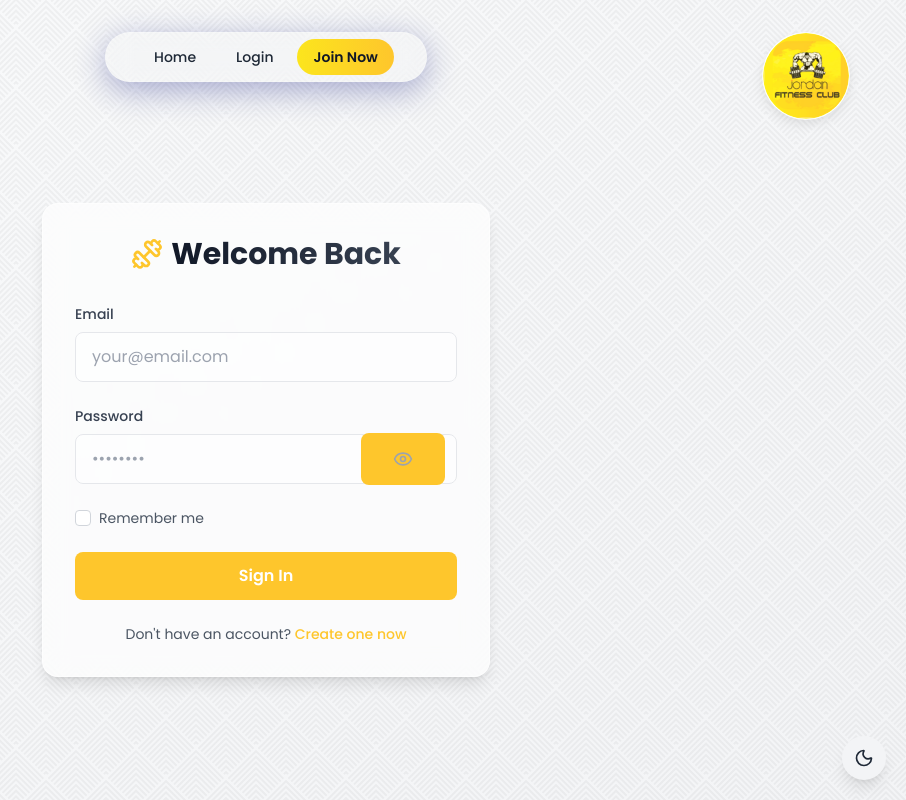
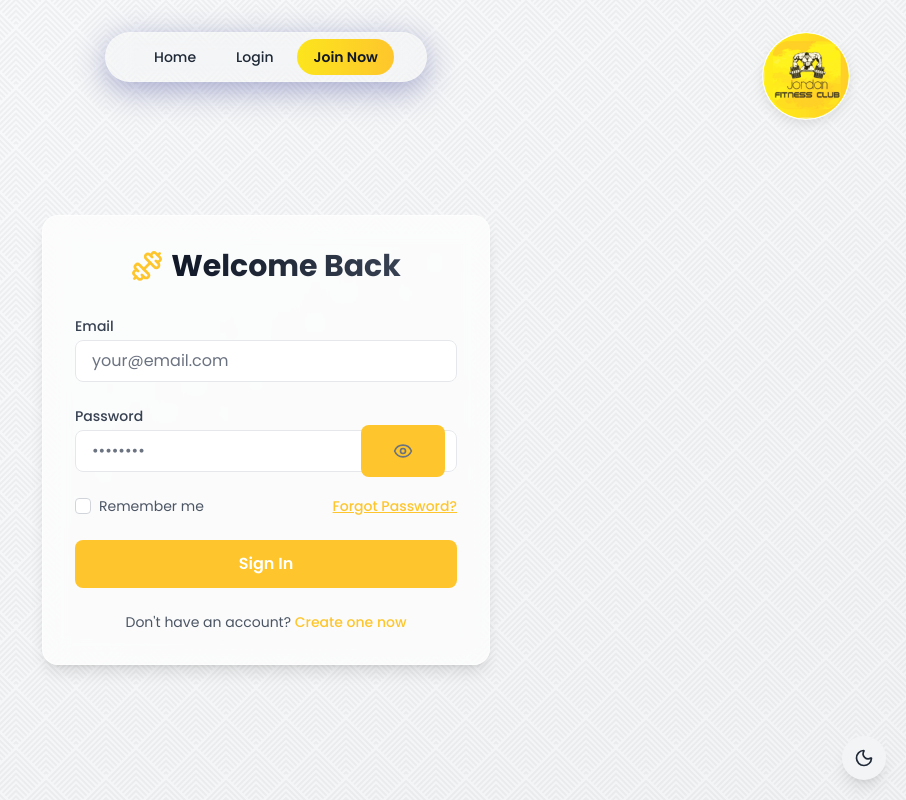
Before and after one commit to Arjun140205/Jordan-Fitness-Club, a React (Vite) app in the folder client/: page /login in a window 1280 px wide. Shown: the top 800 px of the page, without its empty margins (374-1280 px from the left). Built offline with nearby package versions, Linux system fonts and the light colour scheme; no server answers.

Commit message:
updated: enhanced Login page form handling and validation feedback

```diff
--- a/client/src/pages/Login.jsx
+++ b/client/src/pages/Login.jsx
@@ -20,6 +20,13 @@ const Login = () => {
   const { login } = useAuth();
   const [showPassword, setShowPassword] = useState(false);
   const [rememberMe, setRememberMe] = useState(false);
+  const [showForgot, setShowForgot] = useState(false);
+  const [forgotStep, setForgotStep] = useState(1); // 1: email, 2: code+new pass
+  const [forgotEmail, setForgotEmail] = useState("");
+  const [forgotCode, setForgotCode] = useState("");
+  const [forgotNewPass, setForgotNewPass] = useState("");
+  const [forgotLoading, setForgotLoading] = useState(false);
+  const [forgotError, setForgotError] = useState("");
 
   const { register, handleSubmit, formState: { errors } } = useForm({
     resolver: yupResolver(schema),
@@ -61,6 +68,46 @@ const Login = () => {
     }
   };
 
+  // Forgot password handlers
+  const handleForgotRequest = async (e) => {
+    e.preventDefault();
+    setForgotLoading(true);
+    setForgotError("");
+    try {
+      await axios.post("http://localhost:5001/api/auth/forgot-password", { email: forgotEmail });
+      toast.success("Reset code sent to your email");
+      setForgotStep(2);
+    } catch (err) {
+      if (err.response?.status === 404) {
+        setForgotError("Not a registered email. Please ");
+      } else {
+        toast.error(err.response?.data?.message || "Failed to send reset code");
+      }
+    }
+    setForgotLoading(false);
+  };
+
+  const handleForgotReset = async (e) => {
+    e.preventDefault();
+    setForgotLoading(true);
+    try {
+      await axios.post("http://localhost:5001/api/auth/reset-password", {
+        email: forgotEmail,
+        code: forgotCode,
+        newPassword: forgotNewPass,
+      });
+      toast.success("Password reset successful!");
+      setShowForgot(false);
+      setForgotStep(1);
+      setForgotEmail("");
+      setForgotCode("");
+      setForgotNewPass("");
+    } catch (err) {
+      toast.error(err.response?.data?.message || "Failed to reset password");
+    }
+    setForgotLoading(false);
+  };
+
   return (
     <div className="min-h-screen flex items-center justify-center p-4 pt-24 bg-gradient-to-br from-gray-50 to-gray-100 dark:from-gray-900 dark:to-black">
       <div
@@ -82,50 +129,25 @@ const Login = () => {
             <h2 className="text-3xl font-bold bg-clip-text text-transparent bg-gradient-to-r from-gray-900 to-gray-700 dark:from-white dark:to-gray-300">Welcome Back</h2>
           </div>
 
+          {!showForgot ? (
             <form onSubmit={handleSubmit(onSubmit)} className="space-y-6">
-            <div>
-              <label className="block text-sm font-medium text-gray-700 dark:text-gray-300 mb-2">
-                Email
-              </label>
-              <input
+              <FormInput
+                label="Email"
                 type="email"
-                defaultValue={localStorage.getItem("email") || ""}
-                {...register("email")}
-                className="w-full px-4 py-3 bg-white/50 dark:bg-black/20 border border-gray-200 dark:border-white/10 rounded-lg
-                         text-gray-900 dark:text-white placeholder-gray-400 focus:outline-none focus:ring-2
-                         focus:ring-[var(--secondary-color)]/50 transition-all duration-200"
+                name="email"
+                register={register}
+                error={errors.email}
                 placeholder="your@email.com"
               />
-              {errors.email && (
-                <p className="mt-1 text-sm text-red-500">{errors.email.message}</p>
-              )}
-            </div>
 
-            <div className="relative">
-              <label className="block text-sm font-medium text-gray-700 dark:text-gray-300 mb-2">
-                Password
-              </label>
-              <div className="relative">
-                <input
-                  type={showPassword ? "text" : "password"}
-                  {...register("password")}
-                  className="w-full px-4 py-3 bg-white/50 dark:bg-black/20 border border-gray-200 dark:border-white/10 rounded-lg
-                           text-gray-900 dark:text-white placeholder-gray-400 focus:outline-none focus:ring-2
-                           focus:ring-[var(--secondary-color)]/50 transition-all duration-200"
+              <FormInput
+                label="Password"
+                type="password"
+                name="password"
+                register={register}
+                error={errors.password}
                 placeholder="••••••••"
               />
-                <button
-                  type="button"
-                  onClick={() => setShowPassword(!showPassword)}
-                  className="absolute right-3 top-1/2 -translate-y-1/2 text-gray-400 hover:text-gray-600 dark:hover:text-gray-300"
-                >
-                  {showPassword ? <EyeOff size={20} /> : <Eye size={20} />}
-                </button>
-              </div>
-              {errors.password && (
-                <p className="mt-1 text-sm text-red-500">{errors.password.message}</p>
-              )}
-            </div>
 
               <div className="flex items-center justify-between">
                 <label className="flex items-center">
@@ -137,6 +159,15 @@ const Login = () => {
                   />
                   <span className="ml-2 text-sm text-gray-600 dark:text-gray-400">Remember me</span>
                 </label>
+                <span
+                  className="text-sm text-[var(--secondary-color)] hover:text-[var(--secondary-color-dark)] font-medium ml-auto cursor-pointer underline"
+                  onClick={() => setShowForgot(true)}
+                  role="button"
+                  tabIndex={0}
+                  onKeyPress={e => { if (e.key === 'Enter') setShowForgot(true); }}
+                >
+                  Forgot Password?
+                </span>
               </div>
 
               <button
@@ -148,6 +179,73 @@ const Login = () => {
                 Sign In
               </button>
             </form>
+          ) : (
+            <form className="space-y-6" onSubmit={forgotStep === 1 ? handleForgotRequest : handleForgotReset}>
+              {forgotStep === 1 && (
+                <>
+                  <FormInput
+                    label="Enter your registered email"
+                    type="email"
+                    name="forgotEmail"
+                    value={forgotEmail}
+                    onChange={e => setForgotEmail(e.target.value)}
+                    placeholder="your@email.com"
+                    required
+                  />
+                  {forgotError && (
+                    <p className="text-sm text-red-500 mt-1">
+                      {forgotError}
+                      <Link to="/register" className="text-[var(--secondary-color)] hover:text-[var(--secondary-color-dark)] underline font-medium">Create an account</Link>
+                    </p>
+                  )}
+                </>
+              )}
+              {forgotStep === 2 && (
+                <>
+                  <FormInput
+                    label="Enter the code sent to your email"
+                    type="text"
+                    name="forgotCode"
+                    value={forgotCode}
+                    onChange={e => setForgotCode(e.target.value)}
+                    placeholder="6-digit code"
+                    required
+                  />
+                  <FormInput
+                    label="New Password"
+                    type="password"
+                    name="forgotNewPass"
+                    value={forgotNewPass}
+                    onChange={e => setForgotNewPass(e.target.value)}
+                    placeholder="••••••••"
+                    required
+                  />
+                </>
+              )}
+              <div className="flex items-center justify-between">
+                <button
+                  type="button"
+                  className="text-sm text-gray-500 hover:text-gray-700 font-medium"
+                  onClick={() => {
+                    setShowForgot(false);
+                    setForgotStep(1);
+                    setForgotEmail("");
+                    setForgotCode("");
+                    setForgotNewPass("");
+                  }}
+                >
+                  Back to Login
+                </button>
+                <button
+                  type="submit"
+                  className="py-2 px-4 bg-[var(--secondary-color)] hover:bg-[var(--secondary-color-dark)] text-white font-semibold rounded-lg transition-all duration-200"
+                  disabled={forgotLoading}
+                >
+                  {forgotStep === 1 ? (forgotLoading ? "Sending..." : "Send Code") : (forgotLoading ? "Resetting..." : "Reset Password")}
+                </button>
+              </div>
+            </form>
+          )}
 
           <div className="mt-6 text-center">
             <p className="text-sm text-gray-600 dark:text-gray-400">
```
Lines whose indentation alone changed are shown as unchanged.
